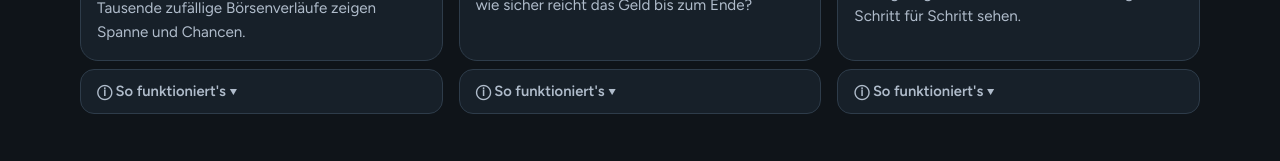
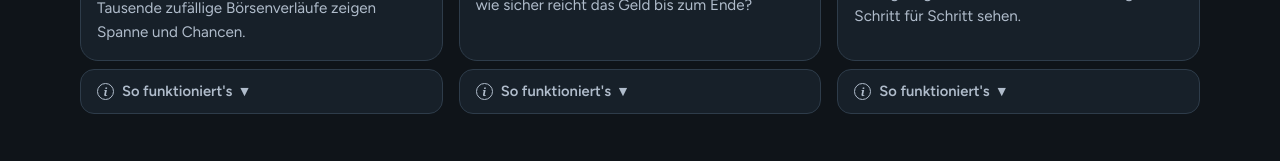
Before and after one commit to david-westerhoff/finanz-tool, a plain HTML site: page index.html in a window 1280 px wide. Shown: the part 343-504 px from the top of the page. Drawn offline with Linux system fonts and the light colour scheme; a web font is replaced by a local one.

Commit message:
Startseite: scharfes i statt Sonderzeichen

```diff
--- a/index.html
+++ b/index.html
@@ -61,7 +61,8 @@
   .how { background: var(--panel); border: 1px solid var(--line); border-radius: 14px; }
   .how summary { cursor: pointer; padding: 10px 16px; font-weight: 600; font-size: .92rem; color: var(--muted); list-style: none; }
   .how summary::-webkit-details-marker { display: none; }
-  .how summary::before { content: "ⓘ "; }
+  .how summary { display: flex; align-items: center; gap: 8px; }
+  .how summary::before { content: "i"; flex: none; width: 17px; height: 17px; box-sizing: border-box; border: 1.5px solid currentColor; border-radius: 50%; display: grid; place-items: center; font: italic 700 .7rem Georgia, serif; line-height: 1; }
   .how summary::after { content: " ▾"; }
   .how[open] summary::after { content: " ▴"; }
   .how summary:hover, .how[open] summary { color: var(--acc); }
```
